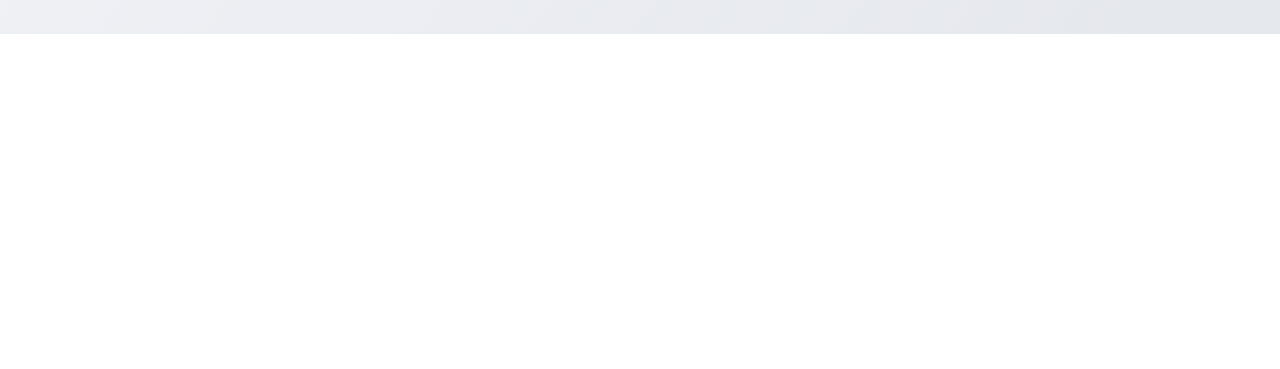
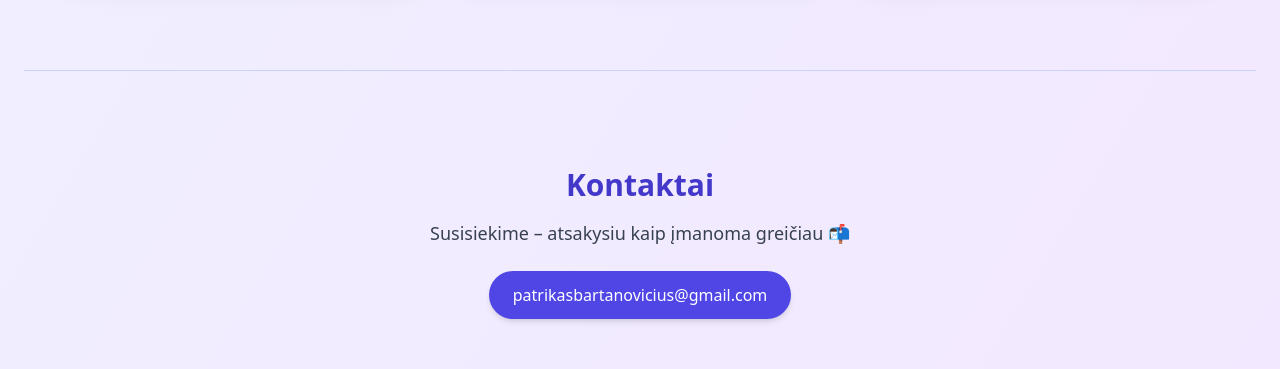
Before and after one commit to TrasherBartd/patrikas-portfolio, a React (Vite) app: page / in a window 1280 px wide. Shown: the part 1669-2038 px from the top of the page. Before the commit the page ends 1703 px from the top, so only its background shows below. Built offline with nearby package versions, Linux system fonts and the light colour scheme.

Commit message:
Update Portfolio.jsx

```diff
--- a/src/Portfolio.jsx
+++ b/src/Portfolio.jsx
@@ -17,7 +17,7 @@ const projects = [
   {
     title: "Coming soon...",
     description: "Daugiau projektų netrukus 👀",
-    image: "/comingsoon.jpg",
+    title: "?", image: "/comingsoon.jpg",
   },
 ];
 
@@ -45,7 +45,7 @@ My strength lies in the fusion of creativity and technology.`,
 
   return (
     <div className={darkMode ? "dark" : ""}>
-      <div className="min-h-screen bg-gradient-to-br from-[#f7f9fc] to-[#e4e7ec] text-gray-900 dark:from-gray-900 dark:to-gray-800 dark:text-white px-6 py-12 font-sans transition-colors">
+      <div className="min-h-screen bg-gradient-to-br from-indigo-50 to-purple-100 dark:from-gray-900 dark:to-gray-800 text-gray-900 dark:from-gray-900 dark:to-gray-800 dark:text-white px-6 py-12 font-sans transition-colors">
         <div className="flex justify-end mb-4 gap-4">
           <button
             onClick={() => setDarkMode(!darkMode)}
@@ -92,14 +92,15 @@ My strength lies in the fusion of creativity and technology.`,
           </div>
         </section>
 
-        <section className="max-w-6xl mx-auto mb-24">
+        <div className="border-t border-indigo-200 dark:border-gray-700 my-24"></div>
+<section className="max-w-6xl mx-auto mb-24">
           <h2 className="text-3xl font-bold text-center text-indigo-700 dark:text-indigo-300 mb-8">
             {lang === "lt" ? "Įvykdyti projektai" : "Completed Projects"}
           </h2>
           <div className="grid grid-cols-1 sm:grid-cols-2 lg:grid-cols-3 gap-10">
             {projects.map((project, idx) => (
-              <div key={idx} className="bg-white dark:bg-gray-900 rounded-2xl shadow-xl border border-gray-200 dark:border-gray-700 overflow-hidden hover:shadow-2xl transition-shadow">
-                <img src={project.image} alt={project.title} className="w-full h-72 object-cover" />
+              <div key={idx} className="bg-white/80 dark:bg-gray-800/60 backdrop-blur-md rounded-2xl shadow-xl border border-gray-200 dark:border-gray-700 overflow-hidden hover:shadow-2xl transition-shadow">
+                <img src={project.image} alt={project.title} className="w-full h-[320px] object-cover" />
                 <div className="p-5">
                   <h3 className="text-xl font-semibold text-indigo-700 dark:text-indigo-300 mb-2">{project.title}</h3>
                   <p className="text-gray-700 dark:text-gray-300 text-sm">{project.description}</p>
@@ -109,6 +110,24 @@ My strength lies in the fusion of creativity and technology.`,
           </div>
         </section>
 
+        <div className="border-t border-indigo-200 dark:border-gray-700 my-24"></div>
+<section className="max-w-4xl mx-auto mb-24 text-center">
+          <h2 className="text-3xl font-bold text-indigo-700 dark:text-indigo-300 mb-4">
+            {lang === "lt" ? "Kontaktai" : "Contact"}
+          </h2>
+          <p className="text-lg text-gray-700 dark:text-gray-300 mb-6">
+            {lang === "lt"
+              ? "Susisiekime – atsakysiu kaip įmanoma greičiau 📬"
+              : "Let's get in touch – I’ll get back to you shortly 📬"}
+          </p>
+          <a
+            href="mailto:patrikasbartanovicius@gmail.com"
+            className="inline-block bg-indigo-600 text-white px-6 py-3 rounded-full shadow-md hover:bg-indigo-700 transition"
+          >
+            patrikasbartanovicius@gmail.com
+          </a>
+        </section>
+
         <footer className="text-center text-sm text-gray-500 dark:text-gray-400 mt-24 border-t pt-6">
           © {new Date().getFullYear()} Patrikas. All rights reserved.
         </footer>
```
